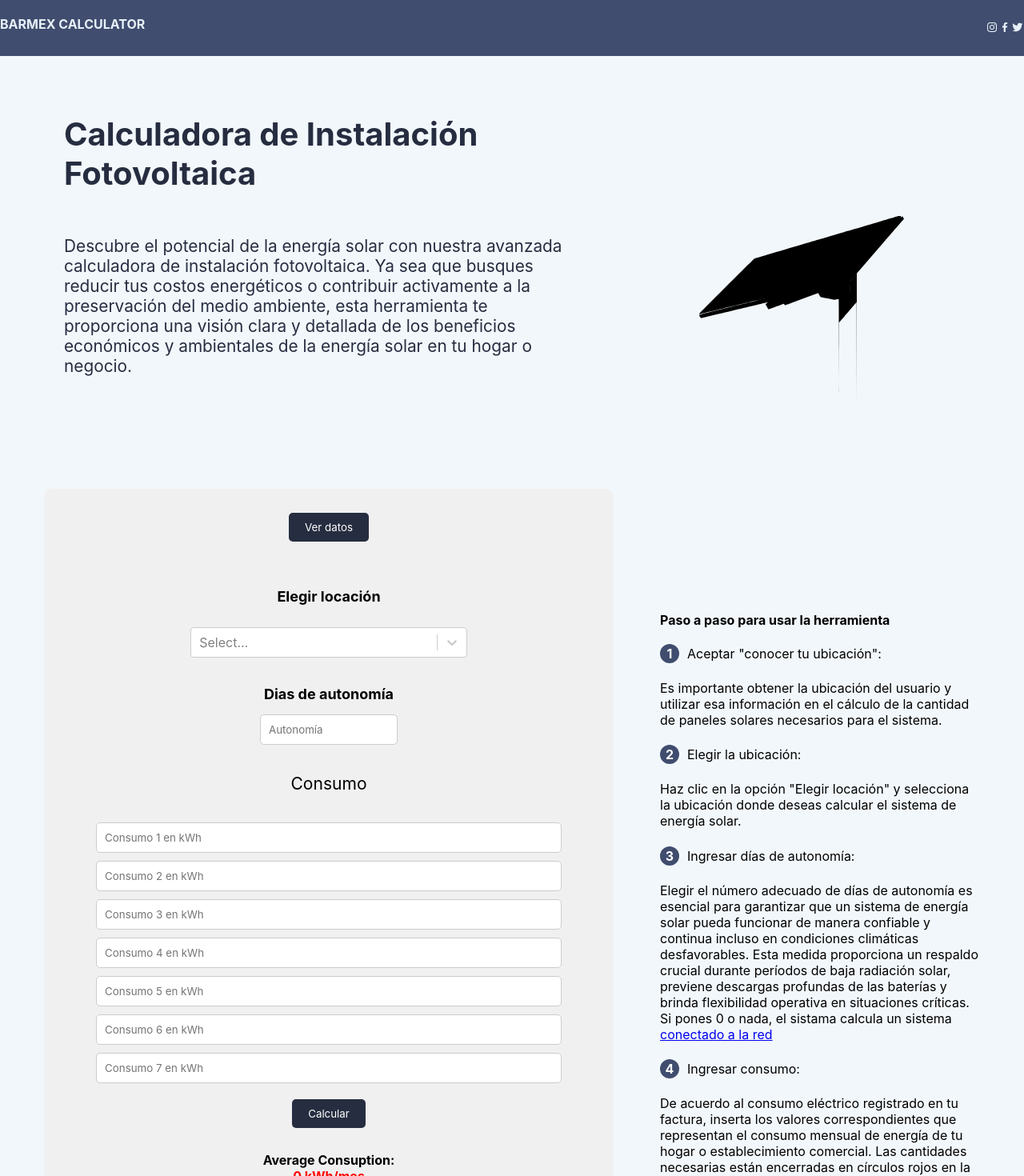
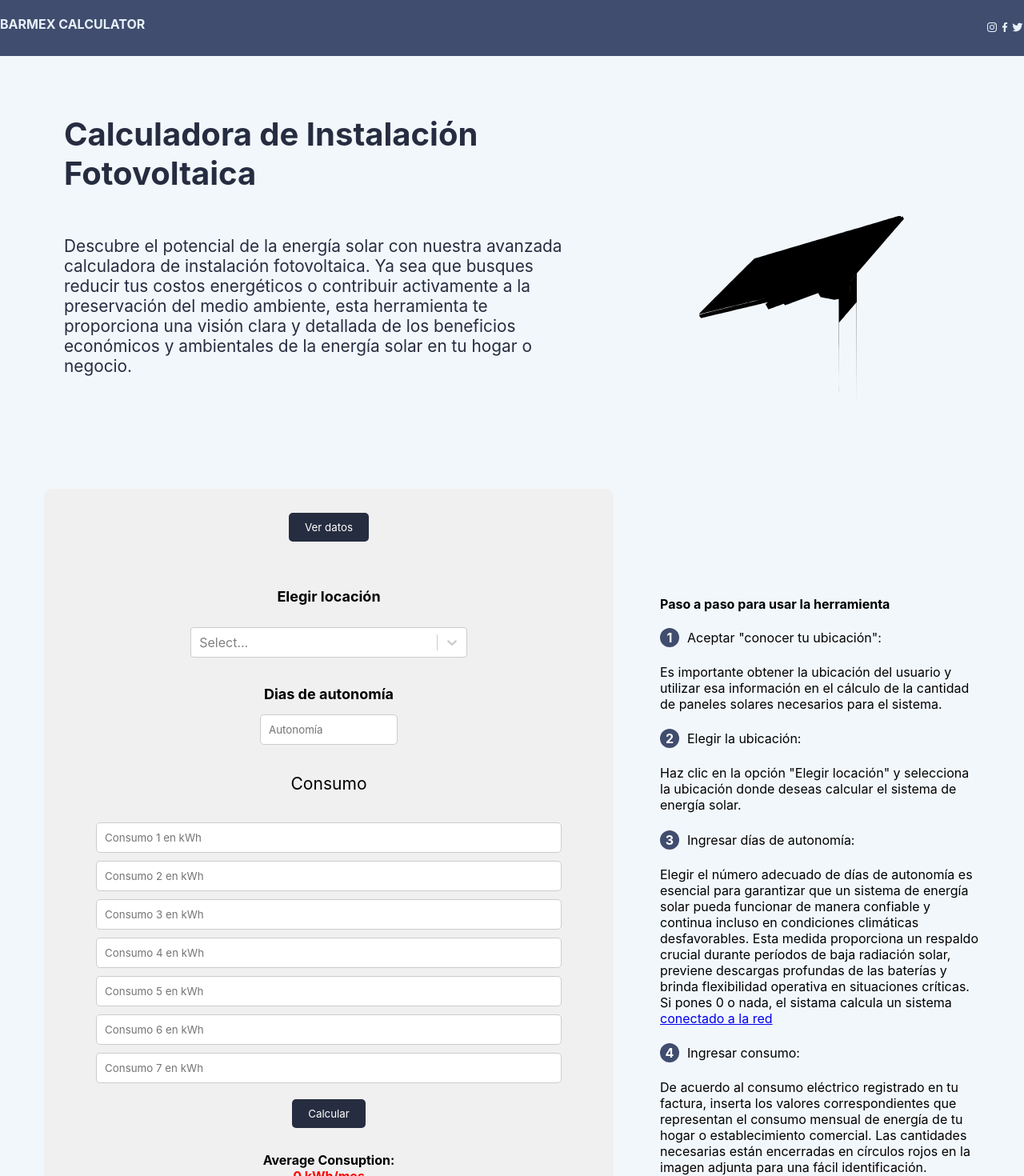
Before and after one commit to JesusVergara89/BarmexApp, a React (Vite) app: page / in a window 1280 px wide. Shown: the top 1470 px of the page at 80% size. Built offline with nearby package versions, Linux system fonts and the light colour scheme; no server answers; a web font is replaced by a local one.

Commit message:
changing styles

```diff
--- a/src/styles/Instructions.css
+++ b/src/styles/Instructions.css
@@ -18,7 +18,7 @@
     padding: 20px;
     border-radius: 10px;
     position: absolute;
-    top: -380px;
+    top: -400px;
 }
 h1 {
     font-size: 1rem;
```
